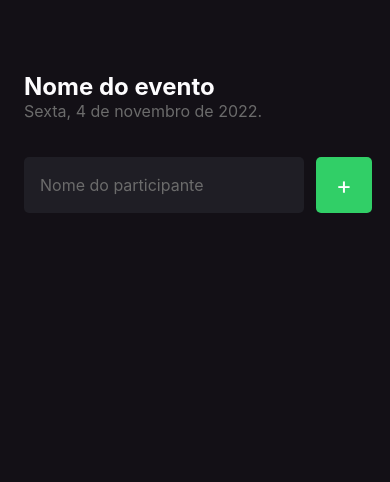
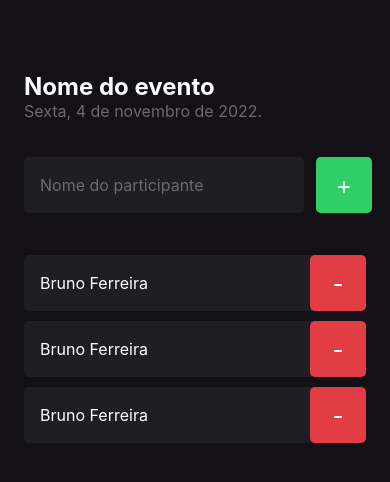
Before and after one commit to BrunoFerreira95/imhere, a React Native app: screen / in a window 390 px wide. Shown: the top 482 px of the page. Built offline with nearby package versions, Linux system fonts and the light colour scheme.

Commit message:
Fundamentos - Criando Componente Participant

```diff
--- /dev/null
+++ b/src/components/Participant/index.tsx
@@ -0,0 +1,19 @@
+import { View, Text, TouchableOpacity } from 'react-native'
+
+import { styles } from './styles'
+
+export function Participant(){
+  return (
+    <View style={styles.container}>
+      <Text style={styles.name}>
+        Bruno Ferreira
+      </Text>
+
+      <TouchableOpacity style={styles.button}>
+          <Text style={styles.buttonText} >
+            -
+          </Text>
+        </TouchableOpacity>
+    </View>
+  )
+}
--- /dev/null
+++ b/src/components/Participant/styles.ts
@@ -0,0 +1,30 @@
+import {  StyleSheet } from 'react-native'
+
+export const styles = StyleSheet.create({
+  container: {
+    width: '100%',
+    backgroundColor: '#1F1E25',
+    borderRadius: 5,
+    flexDirection: 'row',
+    alignItems: 'center',
+    marginBottom: 10,
+  },
+  name: {
+    flex: 1,
+    fontSize: 16,
+    color: '#FFF',
+    marginLeft: 16,
+  },
+  buttonText: {
+    color: '#FFF',
+    fontSize: 24
+  },
+  button: {
+    width: 56,
+    height: 56,
+    borderRadius: 5,
+    backgroundColor: '#e23c44',
+    alignItems: 'center',
+    justifyContent: 'center'
+  }
+})
--- a/src/screens/Home/index.tsx
+++ b/src/screens/Home/index.tsx
@@ -1,5 +1,7 @@
 import { Text, TextInput, View, TouchableOpacity } from 'react-native'
 import { styles } from './styles'
+
+import { Participant } from '../../components/Participant'
 
 export function Home() {
   function handleParticipantAdd(){
@@ -26,6 +28,9 @@
           </Text>
         </TouchableOpacity>
       </View>
+      <Participant/>
+      <Participant/>
+      <Participant/>
     </View>
   )
 }
```
